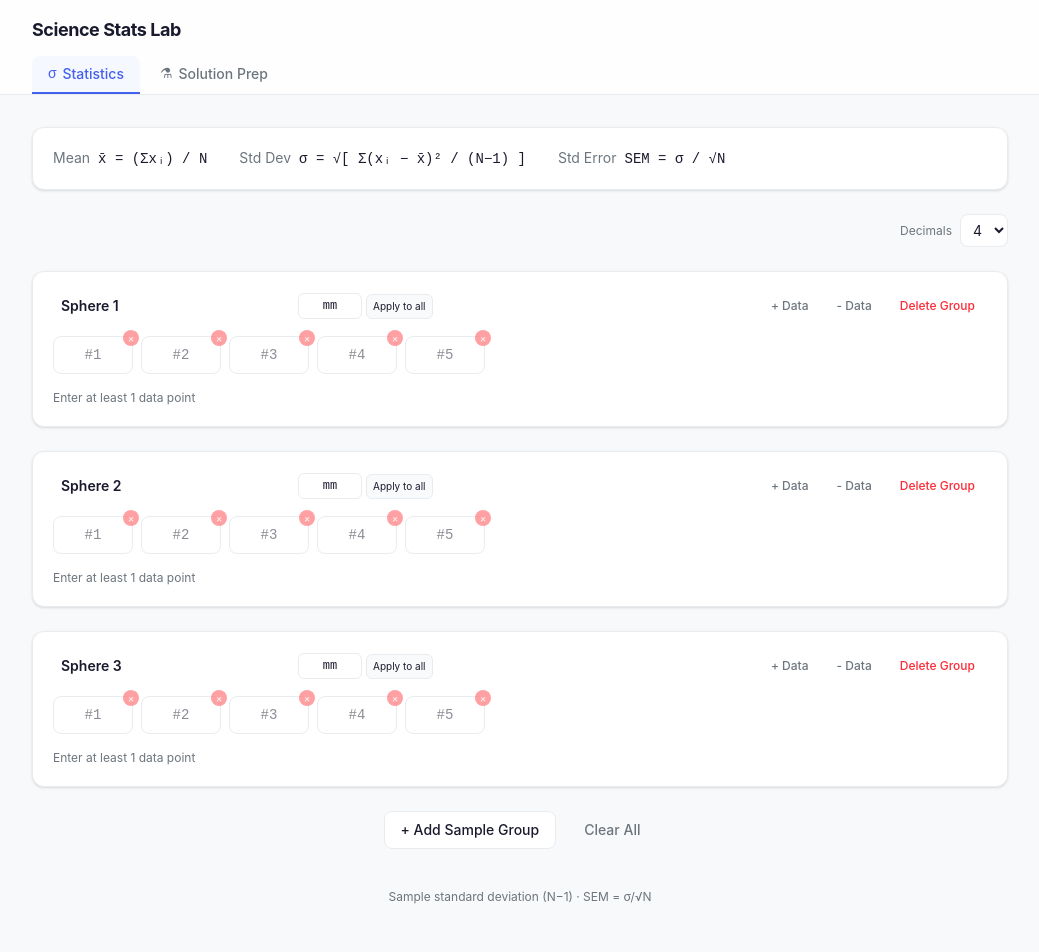
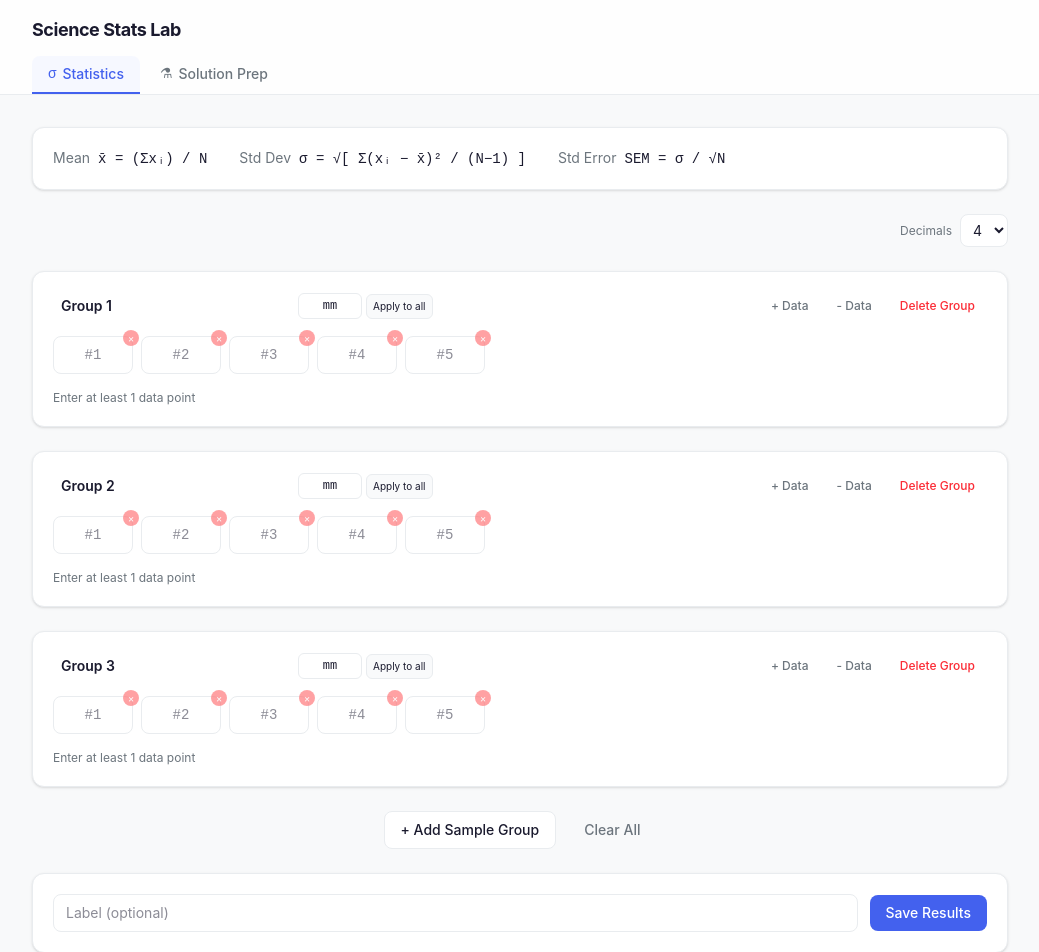
Before and after one commit to Thomaszhou22/science-stats, a React (Vite) app: page / in a window 1280 px wide. Shown: the top 952 px of the page, without its empty margins (120-1159 px from the left). Built offline with nearby package versions, Linux system fonts and the light colour scheme.

Commit message:
feat: Group N naming, remove footer, add localStorage save for both tabs

```diff
--- a/src/components/SolutionTool.tsx
+++ b/src/components/SolutionTool.tsx
@@ -6,6 +6,26 @@ interface Reagent {
   name: string
   concentration: string
   volML: string
+}
+
+// ── localStorage helpers ─────────────────────────
+
+interface SavedSolutionEntry {
+  id: string
+  label: string
+  data: { name: string; concentration: string; volML: string; volUL: string; fraction: string }[]
+  total: string
+  ts: number
+}
+
+function loadSolutionEntries(): SavedSolutionEntry[] {
+  try {
+    const raw = localStorage.getItem('science-solution-saved')
+    return raw ? JSON.parse(raw) : []
+  } catch { return [] }
+}
+function saveSolutionEntries(entries: SavedSolutionEntry[]) {
+  localStorage.setItem('science-solution-saved', JSON.stringify(entries))
 }
 
 let reagentCounter = 0
@@ -35,12 +55,13 @@ export default function SolutionTool() {
   const [totalInput, setTotalInput] = useState('')
   const [digits, setDigits] = useState(2)
 
-  // Draft states: while a field is focused, show what the user typed, not computed value
   const [fracDraft, setFracDraft] = useState<Record<string, string>>({})
   const [fracFocused, setFracFocused] = useState<string | null>(null)
-
   const [ulDraft, setUlDraft] = useState<Record<string, string>>({})
   const [ulFocused, setUlFocused] = useState<string | null>(null)
+
+  const [savedEntries, setSavedEntries] = useState<SavedSolutionEntry[]>(loadSolutionEntries)
+  const [saveLabel, setSaveLabel] = useState('')
 
   const lastEdit = useRef<'vol' | 'total' | 'fraction' | null>(null)
 
@@ -116,6 +137,47 @@ export default function SolutionTool() {
     setReagents((prev) => prev.map((r) => (r.id === id ? { ...r, concentration } : r)))
   }
 
+  // ── Save / Load ─────────────────────────────────
+
+  function handleSave() {
+    const data = reagents
+      .filter((r) => parseFloat(r.volML) > 0)
+      .map((r) => {
+        const v = parseFloat(r.volML)
+        const pct = totalNum > 0 ? (v / totalNum) * 100 : 0
+        return {
+          name: r.name,
+          concentration: r.concentration,
+          volML: fmt(v, digits),
+          volUL: fmt(v * 1000, digits),
+          fraction: fmt(pct, digits),
+        }
+      })
+    if (data.length === 0) return
+    const entry: SavedSolutionEntry = {
+      id: `sv-${Date.now()}`,
+      label: saveLabel.trim() || `Saved ${new Date().toLocaleString()}`,
+      data,
+      total: fmt(totalNum, digits),
+      ts: Date.now(),
+    }
+    const next = [entry, ...savedEntries]
+    setSavedEntries(next)
+    saveSolutionEntries(next)
+    setSaveLabel('')
+  }
+
+  function deleteEntry(id: string) {
+    const next = savedEntries.filter((e) => e.id !== id)
+    setSavedEntries(next)
+    saveSolutionEntries(next)
+  }
+
+  function clearEntries() {
+    setSavedEntries([])
+    saveSolutionEntries([])
+  }
+
   return (
     <div className="space-y-6">
       <Card className="bg-[var(--color-accent-light)] border-[var(--color-accent)]/20">
@@ -153,8 +215,6 @@ export default function SolutionTool() {
             {reagents.map((r, i) => {
               const pct = totalNum > 0 && vols[i] > 0 ? (vols[i] / totalNum) * 100 : 0
               const computedUL = vols[i] > 0 ? fmt(vols[i] * 1000, digits) : ''
-
-              // While focused, show draft; otherwise show computed
               const ulDisplay = ulFocused === r.id ? (ulDraft[r.id] ?? '') : computedUL
               const fracDisplay = fracFocused === r.id ? (fracDraft[r.id] ?? '') : (vols[i] > 0 ? fmt(pct, digits) : '')
 
@@ -270,20 +330,75 @@ export default function SolutionTool() {
                 const v = parseFloat(r.volML)
                 const pct = totalNum > 0 ? (v / totalNum) * 100 : 0
                 return (
-                  <StatBox
-                    key={r.id}
-                    label={r.name}
-                    value={`${fmt(pct, digits)}%`}
-                  />
+                  <StatBox key={r.id} label={r.name} value={`${fmt(pct, digits)}%`} />
                 )
               })}
           </div>
         </Card>
       )}
 
-      <footer className="text-center text-xs text-[var(--color-muted)] pt-4 pb-8">
-        Solution Prep Calculator · Edit any cell, others auto-sync · mL ↔ µL conversion built in
-      </footer>
+      {/* Save bar */}
+      <Card>
+        <div className="flex items-center gap-3 flex-wrap">
+          <input
+            value={saveLabel}
+            onChange={(e) => setSaveLabel(e.target.value)}
+            placeholder="Label (optional)"
+            className="flex-1 min-w-[160px] text-sm border border-[var(--color-border)] rounded-lg px-3 py-2 bg-white outline-none focus:ring-2 focus:ring-[var(--color-accent)]/30"
+          />
+          <Button onClick={handleSave}>Save Recipe</Button>
+        </div>
+      </Card>
+
+      {/* Saved entries */}
+      {savedEntries.length > 0 && (
+        <Card>
+          <div className="flex items-center justify-between mb-4">
+            <h2 className="text-sm font-bold">Saved Recipes</h2>
+            <button
+              onClick={clearEntries}
+              className="text-xs text-red-400 hover:text-red-600"
+            >Clear all</button>
+          </div>
+          <div className="space-y-4">
+            {savedEntries.map((e) => (
+              <div key={e.id} className="border border-[var(--color-border)] rounded-lg p-3">
+                <div className="flex items-center justify-between mb-2">
+                  <span className="text-sm font-semibold">{e.label} <span className="text-[var(--color-muted)] font-normal">· Total {e.total} mL</span></span>
+                  <button
+                    onClick={() => deleteEntry(e.id)}
+                    className="text-xs text-[var(--color-muted)] hover:text-red-500"
+                  >Delete</button>
+                </div>
+                <div className="overflow-x-auto">
+                  <table className="w-full text-xs">
+                    <thead>
+                      <tr className="border-b border-[var(--color-border)] text-[var(--color-muted)]">
+                        <th className="text-left py-1.5 pr-3">Reagent</th>
+                        <th className="text-left py-1.5 px-2">Conc</th>
+                        <th className="text-right py-1.5 px-2">mL</th>
+                        <th className="text-right py-1.5 px-2">µL</th>
+                        <th className="text-right py-1.5 px-2">%</th>
+                      </tr>
+                    </thead>
+                    <tbody>
+                      {e.data.map((d, i) => (
+                        <tr key={i} className="border-b border-[var(--color-border)] last:border-0">
+                          <td className="py-1.5 pr-3 font-medium">{d.name}</td>
+                          <td className="py-1.5 px-2 font-mono text-[var(--color-muted)]">{d.concentration || '—'}</td>
+                          <td className="py-1.5 px-2 text-right font-mono">{d.volML}</td>
+                          <td className="py-1.5 px-2 text-right font-mono">{d.volUL}</td>
+                          <td className="py-1.5 px-2 text-right font-mono">{d.fraction}%</td>
+                        </tr>
+                      ))}
+                    </tbody>
+                  </table>
+                </div>
+              </div>
+            ))}
+          </div>
+        </Card>
+      )}
     </div>
   )
 }
--- a/src/components/StatsTool.tsx
+++ b/src/components/StatsTool.tsx
@@ -8,12 +8,31 @@ interface SampleGroup {
   values: string[]
 }
 
+// ── localStorage helpers ─────────────────────────
+
+interface SavedStatsEntry {
+  id: string
+  label: string
+  data: { name: string; unit: string; mean: string; std: string; sem: string; n: number }[]
+  ts: number
+}
+
+function loadStatsEntries(): SavedStatsEntry[] {
+  try {
+    const raw = localStorage.getItem('science-stats-saved')
+    return raw ? JSON.parse(raw) : []
+  } catch { return [] }
+}
+function saveStatsEntries(entries: SavedStatsEntry[]) {
+  localStorage.setItem('science-stats-saved', JSON.stringify(entries))
+}
+
 let groupCounter = 0
 function newGroup(): SampleGroup {
   groupCounter++
   return {
     id: `g-${Date.now()}-${groupCounter}`,
-    name: `Sample ${groupCounter}`,
+    name: `Group ${groupCounter}`,
     unit: 'mm',
     values: ['', '', '', '', ''],
   }
@@ -32,11 +51,13 @@ function calcStats(values: number[]) {
 
 export default function StatsTool() {
   const [groups, setGroups] = useState<SampleGroup[]>([
-    { id: 'g-init-1', name: 'Sphere 1', unit: 'mm', values: ['', '', '', '', ''] },
-    { id: 'g-init-2', name: 'Sphere 2', unit: 'mm', values: ['', '', '', '', ''] },
-    { id: 'g-init-3', name: 'Sphere 3', unit: 'mm', values: ['', '', '', '', ''] },
+    { id: 'g-init-1', name: 'Group 1', unit: 'mm', values: ['', '', '', '', ''] },
+    { id: 'g-init-2', name: 'Group 2', unit: 'mm', values: ['', '', '', '', ''] },
+    { id: 'g-init-3', name: 'Group 3', unit: 'mm', values: ['', '', '', '', ''] },
   ])
   const [digits, setDigits] = useState(4)
+  const [savedEntries, setSavedEntries] = useState<SavedStatsEntry[]>(loadStatsEntries)
+  const [saveLabel, setSaveLabel] = useState('')
 
   const results = useMemo(() => {
     return groups.map((g) => {
@@ -50,6 +71,8 @@ export default function StatsTool() {
     if (allMeans.length === 0) return null
     return calcStats(allMeans)
   }, [results])
+
+  // ── Handlers ────────────────────────────────────
 
   function updateValue(groupId: string, idx: number, val: string) {
     setGroups((prev) =>
@@ -89,10 +112,47 @@ export default function StatsTool() {
   function clearAll() {
     groupCounter = 0
     setGroups([
-      { id: 'g-r1', name: 'Sphere 1', unit: 'mm', values: ['', '', '', '', ''] },
-      { id: 'g-r2', name: 'Sphere 2', unit: 'mm', values: ['', '', '', '', ''] },
-      { id: 'g-r3', name: 'Sphere 3', unit: 'mm', values: ['', '', '', '', ''] },
+      { id: 'g-r1', name: 'Group 1', unit: 'mm', values: ['', '', '', '', ''] },
+      { id: 'g-r2', name: 'Group 2', unit: 'mm', values: ['', '', '', '', ''] },
+      { id: 'g-r3', name: 'Group 3', unit: 'mm', values: ['', '', '', '', ''] },
     ])
+  }
+
+  // ── Save / Load ─────────────────────────────────
+
+  function handleSave() {
+    const data = results
+      .filter((r) => r.stats)
+      .map((r) => ({
+        name: r.name,
+        unit: r.unit,
+        mean: fmt(r.stats!.mean, digits),
+        std: fmt(r.stats!.std, digits),
+        sem: fmt(r.stats!.sem, digits),
+        n: r.stats!.n,
+      }))
+    if (data.length === 0) return
+    const entry: SavedStatsEntry = {
+      id: `s-${Date.now()}`,
+      label: saveLabel.trim() || `Saved ${new Date().toLocaleString()}`,
+      data,
+      ts: Date.now(),
+    }
+    const next = [entry, ...savedEntries]
+    setSavedEntries(next)
+    saveStatsEntries(next)
+    setSaveLabel('')
+  }
+
+  function deleteEntry(id: string) {
+    const next = savedEntries.filter((e) => e.id !== id)
+    setSavedEntries(next)
+    saveStatsEntries(next)
+  }
+
+  function clearEntries() {
+    setSavedEntries([])
+    saveStatsEntries([])
   }
 
   return (
@@ -138,7 +198,6 @@ export default function StatsTool() {
                 onChange={(e) => updateGroupName(r.id, e.target.value)}
                 className="text-sm font-semibold bg-transparent border-none outline-none focus:bg-gray-50 rounded px-2 py-1"
               />
-              {/* Unit input + apply-to-all button */}
               <div className="flex items-center gap-1">
                 <input
                   value={r.unit}
@@ -213,9 +272,68 @@ export default function StatsTool() {
         </Card>
       )}
 
-      <footer className="text-center text-xs text-[var(--color-muted)] pt-4 pb-8">
-        Sample standard deviation (N−1) · SEM = σ/√N
-      </footer>
+      {/* Save bar */}
+      <Card>
+        <div className="flex items-center gap-3 flex-wrap">
+          <input
+            value={saveLabel}
+            onChange={(e) => setSaveLabel(e.target.value)}
+            placeholder="Label (optional)"
+            className="flex-1 min-w-[160px] text-sm border border-[var(--color-border)] rounded-lg px-3 py-2 bg-white outline-none focus:ring-2 focus:ring-[var(--color-accent)]/30"
+          />
+          <Button onClick={handleSave}>Save Results</Button>
+        </div>
+      </Card>
+
+      {/* Saved entries */}
+      {savedEntries.length > 0 && (
+        <Card>
+          <div className="flex items-center justify-between mb-4">
+            <h2 className="text-sm font-bold">Saved Results</h2>
+            <button
+              onClick={clearEntries}
+              className="text-xs text-red-400 hover:text-red-600"
+            >Clear all</button>
+          </div>
+          <div className="space-y-4">
+            {savedEntries.map((e) => (
+              <div key={e.id} className="border border-[var(--color-border)] rounded-lg p-3">
+                <div className="flex items-center justify-between mb-2">
+                  <span className="text-sm font-semibold">{e.label}</span>
+                  <button
+                    onClick={() => deleteEntry(e.id)}
+                    className="text-xs text-[var(--color-muted)] hover:text-red-500"
+                  >Delete</button>
+                </div>
+                <div className="overflow-x-auto">
+                  <table className="w-full text-xs">
+                    <thead>
+                      <tr className="border-b border-[var(--color-border)] text-[var(--color-muted)]">
+                        <th className="text-left py-1.5 pr-3">Group</th>
+                        <th className="text-right py-1.5 px-2">N</th>
+                        <th className="text-right py-1.5 px-2">Mean</th>
+                        <th className="text-right py-1.5 px-2">Std Dev</th>
+                        <th className="text-right py-1.5 px-2">SEM</th>
+                      </tr>
+                    </thead>
+                    <tbody>
+                      {e.data.map((d, i) => (
+                        <tr key={i} className="border-b border-[var(--color-border)] last:border-0">
+                          <td className="py-1.5 pr-3 font-medium">{d.name}</td>
+                          <td className="py-1.5 px-2 text-right font-mono">{d.n}</td>
+                          <td className="py-1.5 px-2 text-right font-mono">{d.mean} {d.unit}</td>
+                          <td className="py-1.5 px-2 text-right font-mono">{d.std} {d.unit}</td>
+                          <td className="py-1.5 px-2 text-right font-mono">{d.sem} {d.unit}</td>
+                        </tr>
+                      ))}
+                    </tbody>
+                  </table>
+                </div>
+              </div>
+            ))}
+          </div>
+        </Card>
+      )}
     </div>
   )
 }
```
